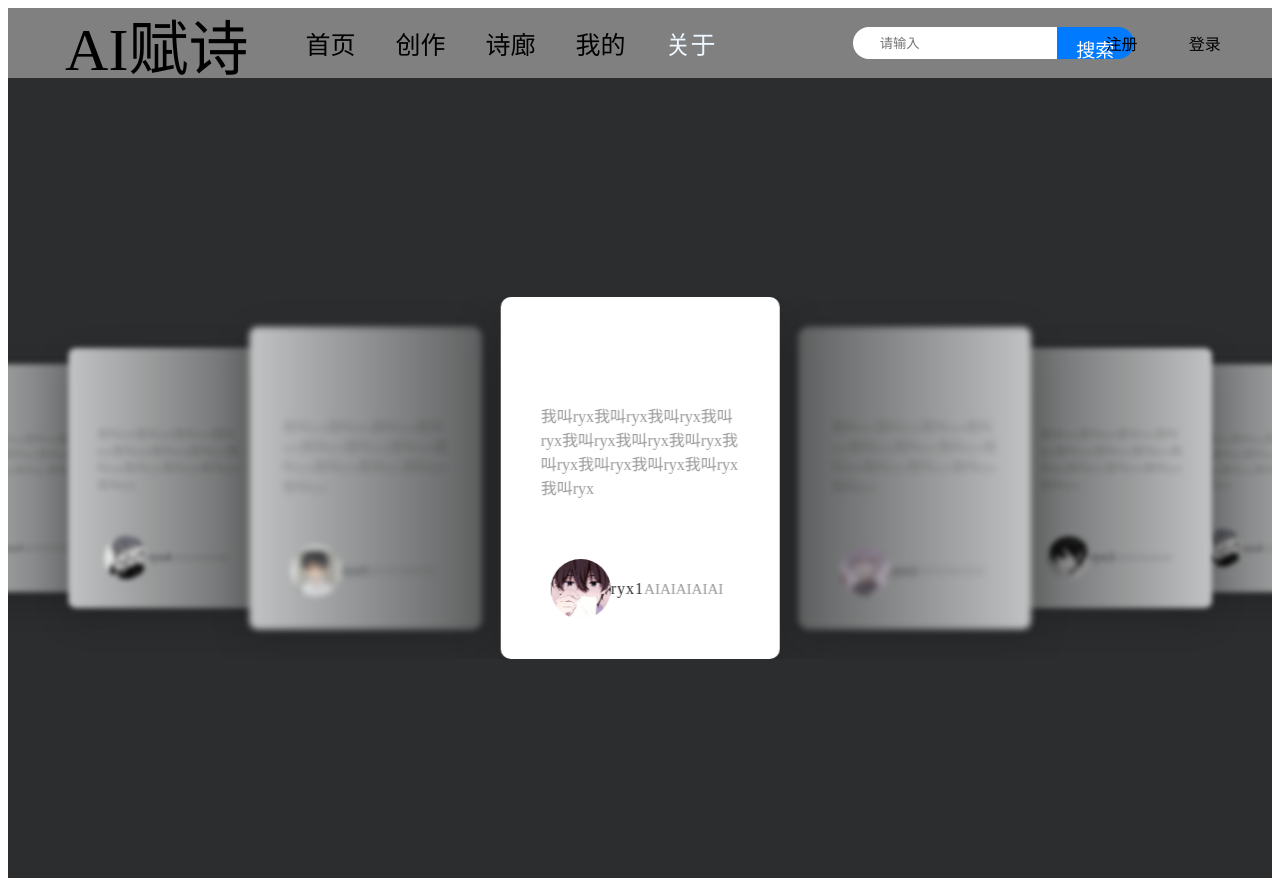
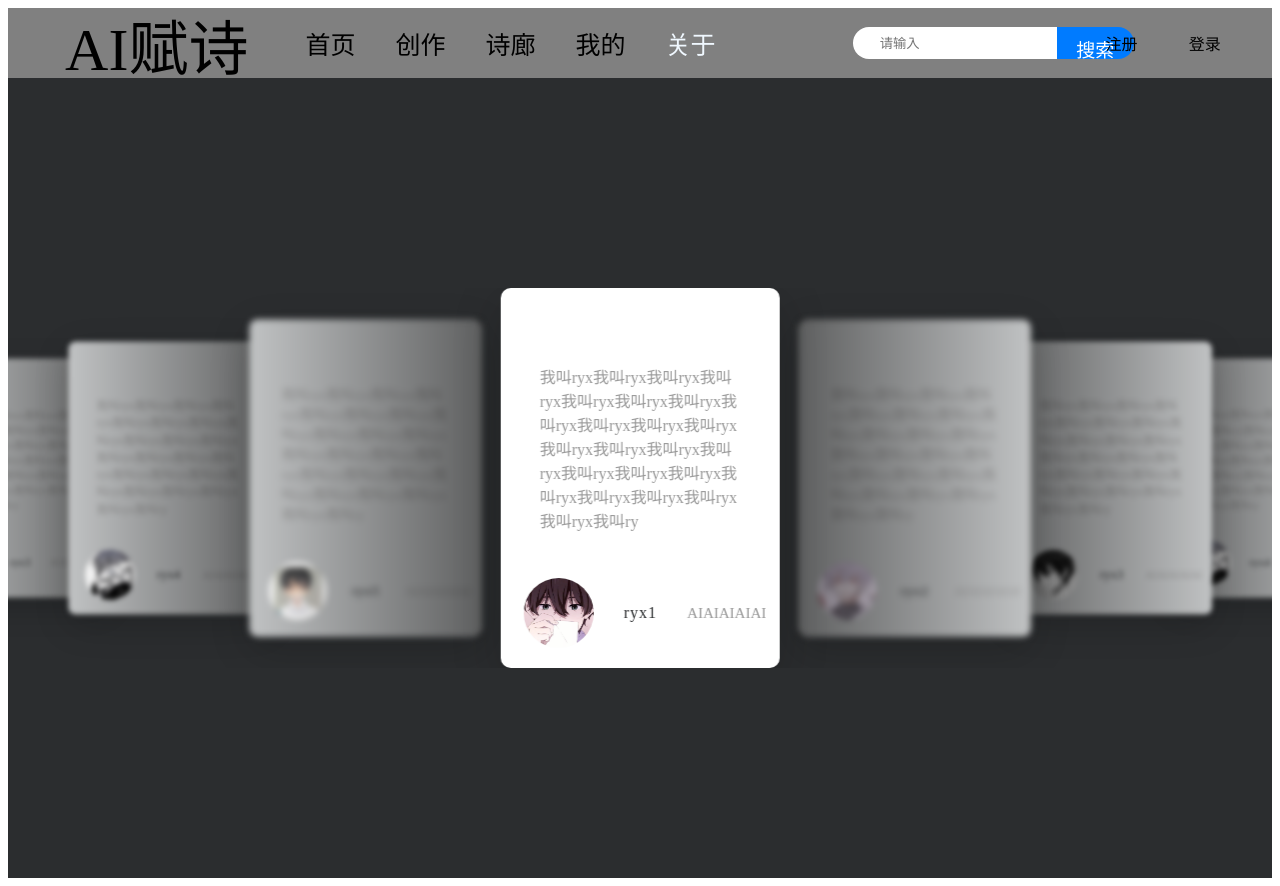
Before and after one commit to pjigod/AIPoem, a Vue app in the folder web/AIpoem-web/: page /about in a window 1280 px wide. Built offline with nearby package versions, Linux system fonts and the light colour scheme; no server answers.

Commit message:
gradiant

```diff
--- /dev/null
+++ b/web/AIpoem-web/components/common/poemGradiant.vue
@@ -0,0 +1,50 @@
+<template>
+    <div class="container3">
+      <p class="text">
+        <span v-for="(char, index) in displayText" :key="index" class="char" :class="{ 'active': index <= currentIndex }">
+          {{ char }}
+        </span>
+      </p>
+    </div>
+  </template>
+
+  <script>
+  export default {
+    data() {
+      return {
+        text: "Hello, World!",
+        currentIndex: 0
+      };
+    },
+    mounted() {
+      this.animateText();
+    },
+    methods: {
+      animateText() {
+        const animationInterval = setInterval(() => {
+          if (this.currentIndex < this.text.length) {
+            this.currentIndex++;
+          } else {
+            clearInterval(animationInterval);
+          }
+        }, 100);
+      }
+    },
+    computed: {
+      displayText() {
+        return this.text.slice(0, this.currentIndex);
+      }
+    }
+  };
+  </script>
+
+  <style>
+  .char {
+    opacity: 0;
+    transition: opacity 0.3s;
+  }
+
+  .char.active {
+    opacity: 1;
+  }
+  </style>
--- a/web/AIpoem-web/src/views/about/about.vue
+++ b/web/AIpoem-web/src/views/about/about.vue
@@ -2,8 +2,9 @@
     <Menu></Menu>
     <section>
         <div class="swiper-container">
-            <swiper :modules="modules" :slides-per-view="4" :space-between="50" @swiper="onSwiper" :loop="true" :effect="coverflow"
-                :grab-cursor="true"  :coverflow-effect="{rotate:0,stretch:0,depth:100,modifier:2,slideShadows:true}"
+            <swiper :modules="modules" :slides-per-view="4" :space-between="50" @swiper="onSwiper" :loop="true"
+                :effect="coverflow" :grab-cursor="true"
+                :coverflow-effect="{ rotate: 0, stretch: 0, depth: 100, modifier: 2, slideShadows: true }"
                 :centered-slides="true" @slideChange="onSlideChange">
                 <!-- <swiper-slide><img src='../../static/img/1.jpg'></swiper-slide>
         <swiper-slide><img src='../../static/img/2.jpg'></swiper-slide>
@@ -12,8 +13,13 @@
         <swiper-slide><img src='../../static/img/5.jpg'></swiper-slide> -->
                 <swiper-slide>
                     <div class="testmonialB">
+                        <div class="temp1"></div>
                         <div class="content">
-                            <p>我叫ryx我叫ryx我叫ryx我叫ryx我叫ryx我叫ryx我叫ryx我叫ryx我叫ryx我叫ryx我叫ryx我叫ryx</p>
+                            <div class="self">
+                                <p>我叫ryx我叫ryx我叫ryx我叫ryx我叫ryx我叫ryx我叫ryx我叫ryx我叫ryx我叫ryx我叫ryx我叫ryx我叫ryx我叫ryx我叫ryx我叫ryx我叫ryx我叫ryx我叫ryx我叫ryx我叫ryx我叫ryx我叫ryx我叫ry
+                                </p>
+
+                            </div>
                             <div class="details">
                                 <div class="imgBx">
                                     <img src="../../static/img/1.jpg">
@@ -25,8 +31,13 @@
                 </swiper-slide>
                 <swiper-slide>
                     <div class="testmonialB">
+                        <div class="temp1"></div>
                         <div class="content">
-                            <p>我叫ryx我叫ryx我叫ryx我叫ryx我叫ryx我叫ryx我叫ryx我叫ryx我叫ryx我叫ryx我叫ryx我叫ryx</p>
+                            <div class="self">
+                                <p>我叫ryx我叫ryx我叫ryx我叫ryx我叫ryx我叫ryx我叫ryx我叫ryx我叫ryx我叫ryx我叫ryx我叫ryx我叫ryx我叫ryx我叫ryx我叫ryx我叫ryx我叫ryx我叫ryx我叫ryx我叫ryx我叫ryx我叫ryx我叫ry
+                                </p>
+
+                            </div>
                             <div class="details">
                                 <div class="imgBx">
                                     <img src="../../static/img/2.jpg">
@@ -38,8 +49,13 @@
                 </swiper-slide>
                 <swiper-slide>
                     <div class="testmonialB">
+                        <div class="temp1"></div>
                         <div class="content">
-                            <p>我叫ryx我叫ryx我叫ryx我叫ryx我叫ryx我叫ryx我叫ryx我叫ryx我叫ryx我叫ryx我叫ryx我叫ryx</p>
+                            <div class="self">
+                                <p>我叫ryx我叫ryx我叫ryx我叫ryx我叫ryx我叫ryx我叫ryx我叫ryx我叫ryx我叫ryx我叫ryx我叫ryx我叫ryx我叫ryx我叫ryx我叫ryx我叫ryx我叫ryx我叫ryx我叫ryx我叫ryx我叫ryx我叫ryx我叫ry
+                                </p>
+
+                            </div>
                             <div class="details">
                                 <div class="imgBx">
                                     <img src="../../static/img/3.jpg">
@@ -51,8 +67,13 @@
                 </swiper-slide>
                 <swiper-slide>
                     <div class="testmonialB">
+                        <div class="temp1"></div>
                         <div class="content">
-                            <p>我叫ryx我叫ryx我叫ryx我叫ryx我叫ryx我叫ryx我叫ryx我叫ryx我叫ryx我叫ryx我叫ryx我叫ryx</p>
+                            <div class="self">
+                                <p>我叫ryx我叫ryx我叫ryx我叫ryx我叫ryx我叫ryx我叫ryx我叫ryx我叫ryx我叫ryx我叫ryx我叫ryx我叫ryx我叫ryx我叫ryx我叫ryx我叫ryx我叫ryx我叫ryx我叫ryx我叫ryx我叫ryx我叫ryx我叫ry
+                                </p>
+
+                            </div>
                             <div class="details">
                                 <div class="imgBx">
                                     <img src="../../static/img/4.jpg">
@@ -64,8 +85,13 @@
                 </swiper-slide>
                 <swiper-slide>
                     <div class="testmonialB">
+                        <div class="temp1"></div>
                         <div class="content">
-                            <p>我叫ryx我叫ryx我叫ryx我叫ryx我叫ryx我叫ryx我叫ryx我叫ryx我叫ryx我叫ryx我叫ryx我叫ryx</p>
+                            <div class="self">
+                                <p>我叫ryx我叫ryx我叫ryx我叫ryx我叫ryx我叫ryx我叫ryx我叫ryx我叫ryx我叫ryx我叫ryx我叫ryx我叫ryx我叫ryx我叫ryx我叫ryx我叫ryx我叫ryx我叫ryx我叫ryx我叫ryx我叫ryx我叫ryx我叫ry
+                                </p>
+
+                            </div>
                             <div class="details">
                                 <div class="imgBx">
                                     <img src="../../static/img/5.jpg">
@@ -83,7 +109,7 @@
 
 </template>
 <script>
-import { Navigation, Pagination, Scrollbar, A11y, Autoplay ,EffectCoverflow} from 'swiper';
+import { Navigation, Pagination, Scrollbar, A11y, Autoplay, EffectCoverflow } from 'swiper';
 import { reactive } from 'vue';
 // Import Swiper Vue.js components
 import { Swiper, SwiperSlide } from 'swiper/vue';
@@ -109,7 +135,7 @@ export default {
         return {
             onSwiper,
             onSlideChange,
-            modules: [Navigation, Pagination, Scrollbar, A11y, Autoplay,EffectCoverflow],
+            modules: [Navigation, Pagination, Scrollbar, A11y, Autoplay, EffectCoverflow],
             coverflow: 'coverflow'
         };
     },
@@ -131,50 +157,75 @@ section {
     background-color: #2b2d2f;
     overflow: hidden;
 }
+
 /* .swiper{
     transform-style: preserve-3d;
 } */
-.swiper-container{
+.swiper-container {
     width: 100%;
     padding-top: 50px;
     padding-bottom: 50px;
 }
-.swiper-slide{
+
+.swiper-slide {
     background-position: center;
     background-size: cover;
-    width:320px;
-    box-shadow: 0 15px 50px rgba(0,0,0,0.2);
+    width: 320px;
+    height: 380px;
+    box-shadow: 0 15px 50px rgba(0, 0, 0, 0.2);
     filter: blur(4px);
     background: #c1c3c4;
     border-radius: 10px;
+    display: flex;
+    flex-wrap: wrap;
+    justify-content: center;
+
 }
-.swiper-slide-active{
+
+.swiper-slide-active {
     filter: blur(0px);
     background: #fff;
 }
-.testmonialB{
-    position: relative;
 
-    padding: 40px;
-    padding-top: 90px;
+.temp1 {
+    width: 100%;
+    height: 60px;
+}
+
+.testmonialB {
+    width: 80%;
     color: #999;
 }
-.testmonialB .details{
+
+.content {
     display: flex;
-    align-items: center;
-    margin-top: 60px;
+    flex-wrap: wrap;
+    justify-content: center;
+}
+
+.self {
+    width: 90%;
+    height: 230px;
 
 }
 
-.testmonialB .details .imgBx{
+.testmonialB .details {
+    display: flex;
+    align-items: center;
+    gap: 30px;
+
+}
+
+.testmonialB .details .imgBx {
     position: relative;
-    width: 60px;
-    height: 60px;
+    width: 70px;
+    height: 70px;
     border-radius: 50%;
     overflow: hidden;
     margin-left: 10px;
 }
-.testmonialB .details .imgBx img{
+
+.testmonialB .details .imgBx img {
     position: absolute;
     top: 0;
     left: 0;
@@ -182,19 +233,22 @@ section {
     height: 100%;
     object-fit: cover;
 }
-.testmonialB .details h3{
+
+.testmonialB .details h3 {
     font-size: 16px;
     font-weight: 400;
     letter-spacing: 1px;
     color: #2b2d2f;
     line-height: 1.1em;
 }
-.testmonialB .details h3 span{
+
+.testmonialB .details h3 span {
     font-size: 12px;
-    color: rgb(82,79,79);
+    color: rgb(82, 79, 79);
 }
+
 .swiper-container-3d .swiper-slide-shadow-left,
-.swiper-container-3d .swiper-slide-shadow-right{
+.swiper-container-3d .swiper-slide-shadow-right {
     background-image: none;
 }
 </style>
--- a/web/AIpoem-web/src/views/home/home.vue
+++ b/web/AIpoem-web/src/views/home/home.vue
@@ -17,90 +17,7 @@
     }
 </script>
 <style>
-.container1{
-    height: 70px;
-    width:100%;
-    display: flex;
-    background-color: grey;
-    cursor: default;
-}
-.text{
-    height: 100%;
-    width: 25%;
-    display: flex;
-}
-.text-content{
-    display: flex;
-    width: 100%;
-    align-items: center;
-    justify-content: center;
-}
-.storyboard{
-    display: flex;
-    gap: 40px;
-}
 
-.tabbar{
-    display: flex;
-    align-items: center;
-    justify-content: center;
-    font-size: 25px;
-    font-family: KaiTi;
-
-}
-.tabbar:hover{
-    color: aliceblue;
-}
-.search{
-    display: flex;
-    width: 20%;
-    margin-left: 170px;
-}
-.search-text{
-    display: flex;
-    align-items: center;
-    justify-content: center;
-}
-.search-input{
-        width: 200px;
-        height: 30px;
-        text-indent: 25px;
-        border-radius: 16px 0 0 16px;
-        border: 0 none;
-        outline:none;
-
-
-    }
-    .search-button{
-        border-radius: 0 16px 16px 0;
-        width: 77px;
-        height: 32px;
-        border: 0 none;
-        outline: 0;
-        font-size: 19px;
-        font-family: KaiTi;
-        cursor: pointer;
-    }
-.register{
-    width: 7%;
-    display: flex;
-
-}
-.register-content{
-    display: flex;
-    align-items: center;
-
-}
-.login{
-    display: flex;
-    width: 7%;
-
-}
-.login-content{
-    display: flex;
-    align-items: center;
-
-}
 
 
 </style>
```
Also changed, not shown: web/AIpoem-web/src/views/createPoem/createPoem.vue (+23 -13 lines).
